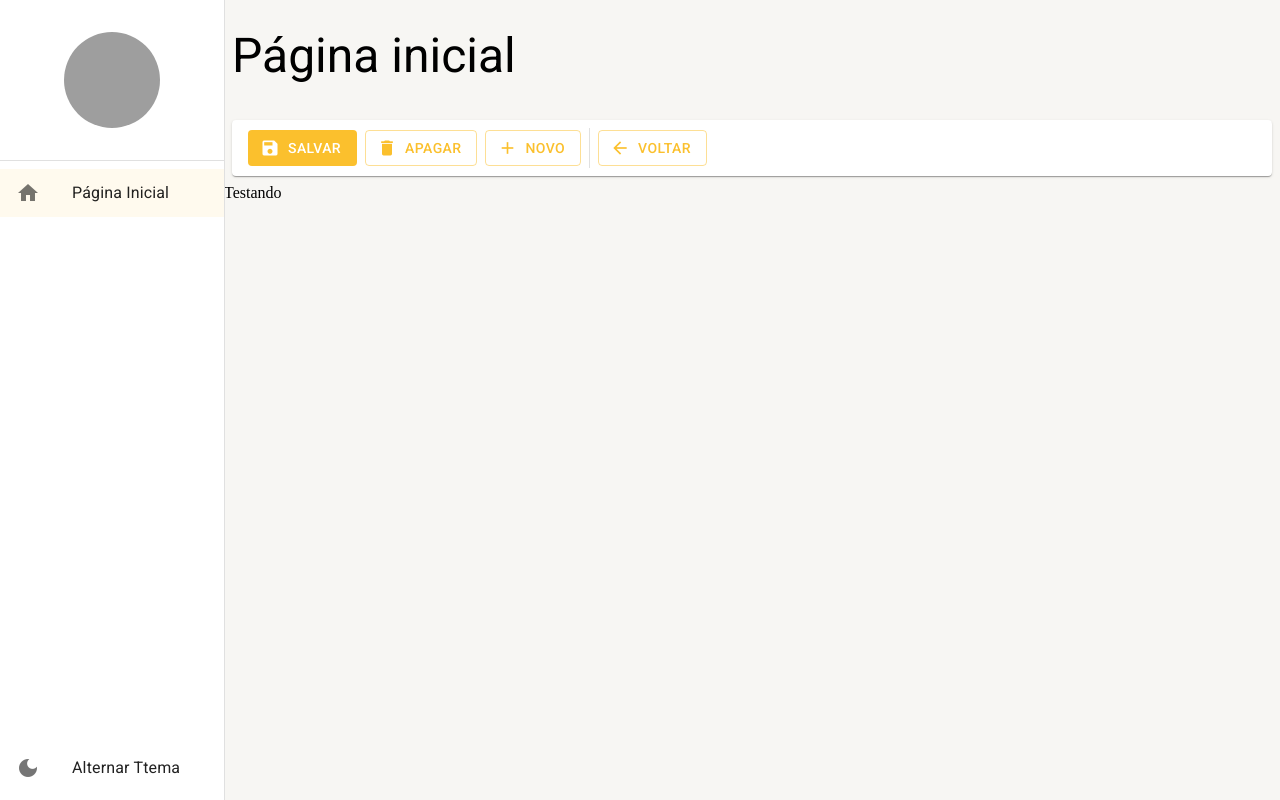
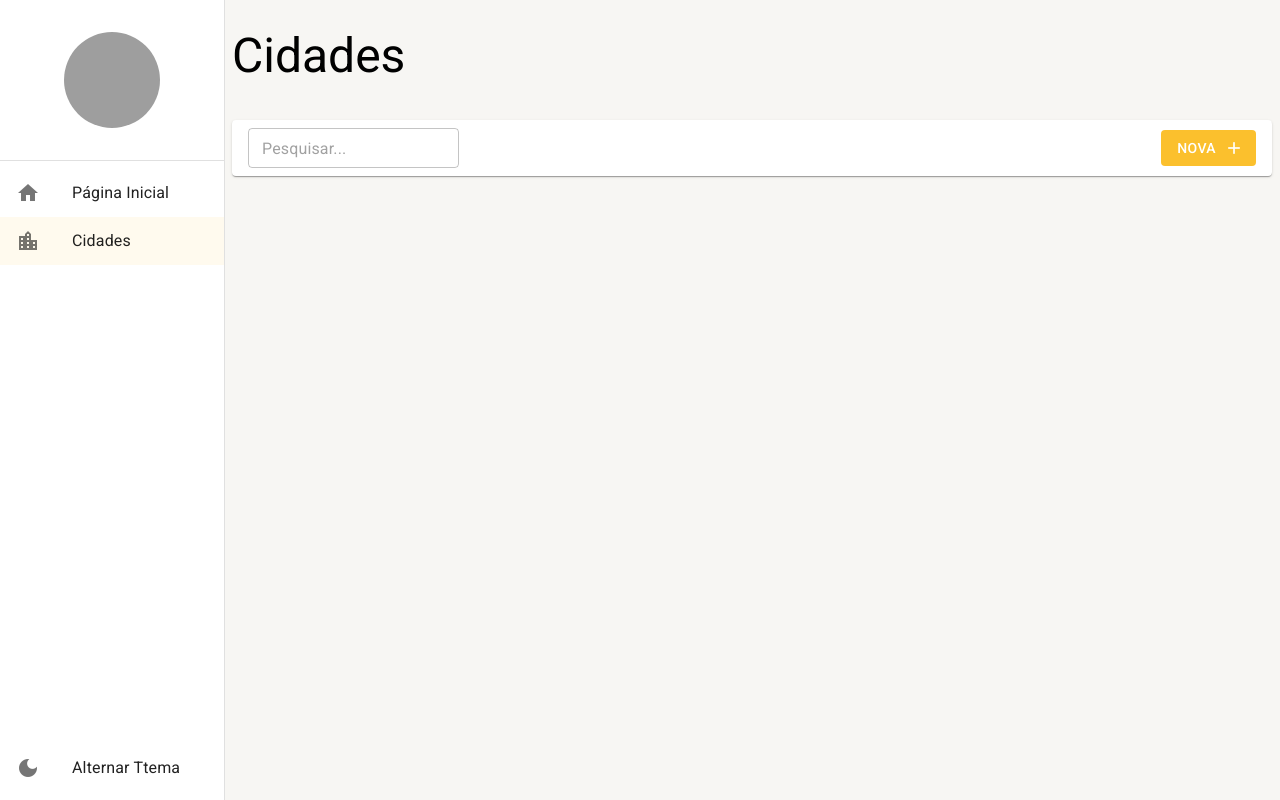
Before and after one commit to pedro-h-freitas/cursos-lucassouzadev-projeto, a React (Create React App) app: page /cidades in a window 1280 px wide. Before the commit this address led to /pagina-inicial. Built offline with nearby package versions, Linux system fonts and the light colour scheme; grey boxes are pictures that could not be loaded.

Commit message:
feat: alterar texto de busca altera os parametros da URL

```diff
--- /dev/null
+++ b/src/pages/cidades/ListagemDeCidades.jsx
@@ -0,0 +1,28 @@
+import { useSearchParams } from 'react-router-dom';
+import { useMemo } from 'react';
+
+import { FerramentasDaListagem } from '../../shared/components';
+import { LayoutBasePagina } from '../../shared/layouts';
+
+export const ListagemDeCidades = () => {
+  const [searchParams, setSearchParams] = useSearchParams();
+
+  const busca = useMemo(() => {
+    return searchParams.get('busca') || '';
+  }, [searchParams]);
+
+  return (
+    <LayoutBasePagina
+      titulo="Cidades"
+      barraDeFerramentas={
+        <FerramentasDaListagem
+          mostrarInputBusca
+          textoBotaoNovo='Nova'
+          textoDaBusca={busca}
+          aoMudarTextoDeBusca={texto => setSearchParams({ busca: texto }, { replace: true })}
+        />
+      }
+    >
+    </LayoutBasePagina>
+  );
+};
--- a/src/pages/dashboard/Dashboard.tsx
+++ b/src/pages/dashboard/Dashboard.tsx
@@ -6,7 +6,7 @@
   return (
     <LayoutBasePagina
       titulo='Página inicial'
-      barraDeFerramentas={ <FerramentasDeDetalhe mostrarBotaoSalvarEFechar /> }
+      barraDeFerramentas={ <FerramentasDeDetalhe /> }
     >
       Testando
     </LayoutBasePagina>
--- a/src/pages/index.ts
+++ b/src/pages/index.ts
@@ -1 +1,2 @@
 export * from './dashboard/Dashboard';
+export * from './cidades/ListagemDeCidades';
--- a/src/routes/index.tsx
+++ b/src/routes/index.tsx
@@ -2,7 +2,7 @@
 import { Routes, Route, Navigate } from 'react-router-dom';
 
 import { useDrawerContext } from '../shared/contexts';
-import { Dashboard } from '../pages';
+import { Dashboard, ListagemDeCidades } from '../pages';
 
 export const AppRoutes = () => {
   const { setDrawerOptions } = useDrawerContext();
@@ -14,6 +14,11 @@
         icon: 'home',
         path: '/pagina-inicial',
         label: 'Página Inicial',
+      },
+      {
+        icon: 'location_city',
+        path: '/cidades',
+        label: 'Cidades',
       }
     ]);
   }, []);
@@ -23,6 +28,9 @@
     <Routes>
       <Route path="/pagina-inicial" element={<Dashboard />} />
 
+      <Route path="/cidades" element={<ListagemDeCidades />} />
+      {/* <Route path="/cidades/detalhes/:id" element={<ListagemDeCidades />} /> */}
+
       <Route path="*" element={<Navigate to="/pagina-inicial" />} />
     </Routes>
   );
```
